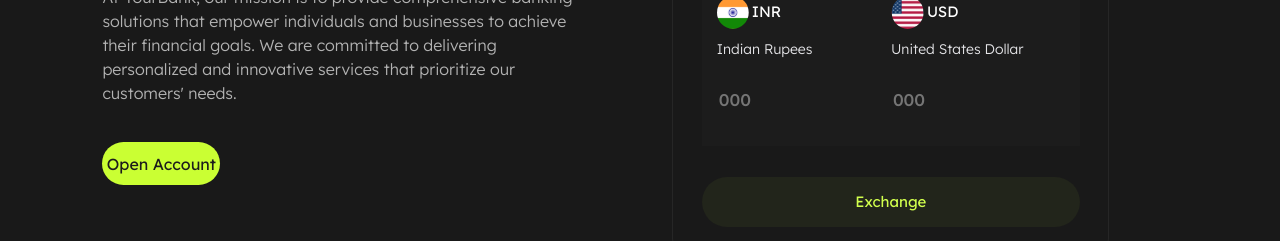
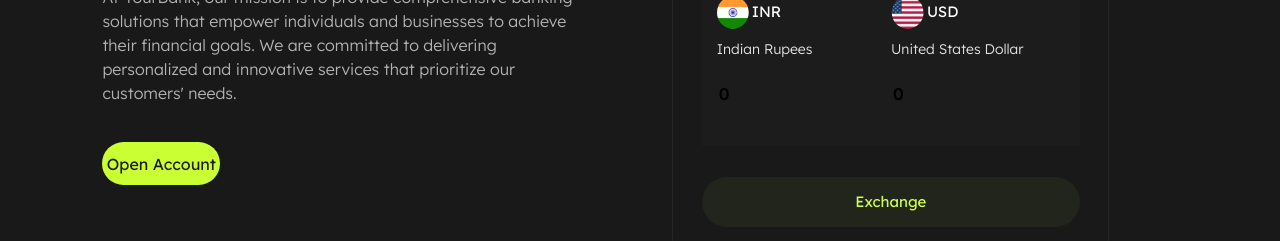
Before and after one commit to sajidMunir04/your-bank, a React (Vite) app: page / in a window 1280 px wide. Shown: the part 440-681 px from the top of the page. Built offline with nearby package versions, Linux system fonts and the light colour scheme.

Commit message:
bug fixes

```diff
--- a/src/components/shared/FooterTemplate.module.css
+++ b/src/components/shared/FooterTemplate.module.css
@@ -7,6 +7,7 @@
     justify-content: space-between;
     background-color: var(--gray-11);
     height: 360px;
+    margin-top: 6%;
 }
 
 .mainInfoSection{
--- a/src/components/shared/HeaderTemplate.tsx
+++ b/src/components/shared/HeaderTemplate.tsx
@@ -1,4 +1,4 @@
-import React, { useState } from 'react';
+import { useState } from 'react';
 import LinkButton from './LinkButton';
 import LinkButtonColored from './LinkButtonColored';
 import styles from './HeaderTemplate.module.css';
--- a/src/components/shared/SelectWithImage.tsx
+++ b/src/components/shared/SelectWithImage.tsx
@@ -1,5 +1,5 @@
-import React, { useState } from 'react';
-import Select, { ActionMeta, Options } from 'react-select';
+import { useState } from 'react';
+import Select, { ActionMeta } from 'react-select';
 
 export interface CustomOption {
     value: string,
--- a/src/components/shared/TransactionSection.module.css
+++ b/src/components/shared/TransactionSection.module.css
@@ -104,7 +104,7 @@
 }
 
 .currencyInputContainer{
-    width: 100%;
+    width: 80%;
     height: 40%;
 }
 
@@ -113,7 +113,7 @@
     background: none;
     appearance: textfield;
     width: 100%;
-    height: 100%;
+    height: 80%;
     font-family: Lexend-Medium;
     font-size: 17px;
 }
--- a/src/components/shared/TransactionSection.tsx
+++ b/src/components/shared/TransactionSection.tsx
@@ -1,8 +1,21 @@
+import { ChangeEvent, useRef, useState } from "react";
 import PreviousTransactionCard from "./PreviousTransactionCard";
 import styles from "./TransactionSection.module.css";
 
 function TransactionSection()
 {
+    const currencyOutputRef = useRef<HTMLInputElement>();
+
+    //Initially this only supports INR TO USD conversion,so can use static definitions
+
+    const unitPrice : number = 0.012;
+
+    const [convertedAmount,setConvertedAmount] = useState(0);
+
+    const handleCurrencyInput = ( e: ChangeEvent<HTMLInputElement>) => {
+        setConvertedAmount(parseInt(e.target.value) * unitPrice);
+    }
+
     return (<div className={styles.container}>
         <div className={styles.backgroundSection}>
             <div className={styles.bgImageContainer}>
@@ -36,7 +49,7 @@ function TransactionSection()
                                 </div>
                             </div>
                             <div className={styles.currencyInputContainer}>
-                                <input className={styles.currencyInput} type="number" placeholder="000"/>
+                                <input className={styles.currencyInput} type="number" defaultValue={0} onChange={handleCurrencyInput}/>
                             </div>
                         </div>
                         <div className={styles.currencySection}>
@@ -52,7 +65,7 @@ function TransactionSection()
                                 </div>
                             </div>
                             <div className={styles.currencyInputContainer}>
-                                <input className={styles.currencyInput} type="number" placeholder="000"/>
+                                <input className={styles.currencyInput} type="number" placeholder="000" value={convertedAmount}/>
                             </div>
                         </div>
                     </div>
```
